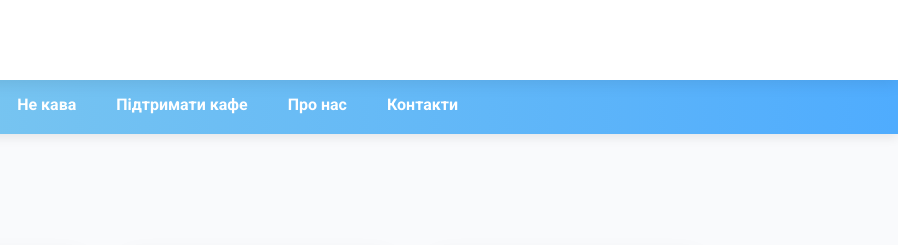
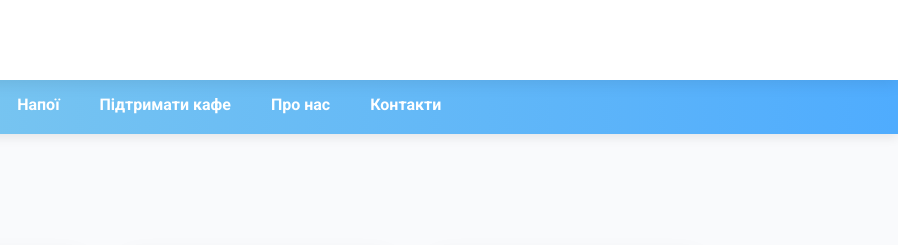
Before and after one commit to ciittee/Sunshine, a plain HTML site: page index.html in a window 1280 px wide. Shown: the top 245 px of the page, 382-1280 px from the left. Drawn offline with Linux system fonts and the light colour scheme.

Commit message:
Update index.html

```diff
--- a/index.html
+++ b/index.html
@@ -23,7 +23,7 @@
 
         <a href="#Dodat">Можна Дод.</a>
 
-        <a href="#no-kava">Не кава</a>
+        <a href="#no-kava">Напої</a>
 
         <a href="#pidtr">Підтримати кафе</a>
 
```
